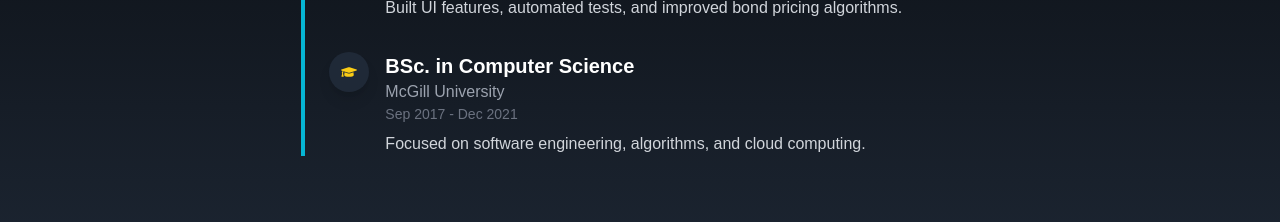
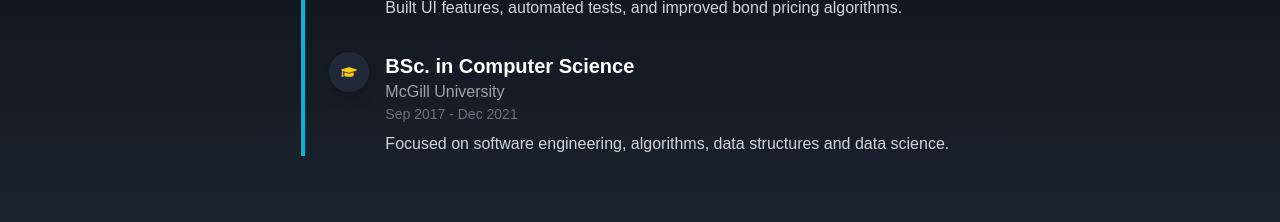
Before and after one commit to kaganrua/kaganrua-portfolio, a React (Create React App) app: page / in a window 1280 px wide. Shown: the part 2060-2282 px from the top of the page. Built offline with nearby package versions, Linux system fonts and the light colour scheme.

Commit message:
minor change on experience

```diff
--- a/src/components/WorkExperience.jsx
+++ b/src/components/WorkExperience.jsx
@@ -25,7 +25,7 @@ const experiences = [
     company: "McGill University",
     date: "Sep 2017 - Dec 2021",
     icon: <FaGraduationCap className="text-yellow-400" />,
-    description: "Focused on software engineering, algorithms, and cloud computing.",
+    description: "Focused on software engineering, algorithms, data structures and data science.",
     startDate: new Date(2017, 9),
     endDate: new Date(2021, 12)
   },
```
